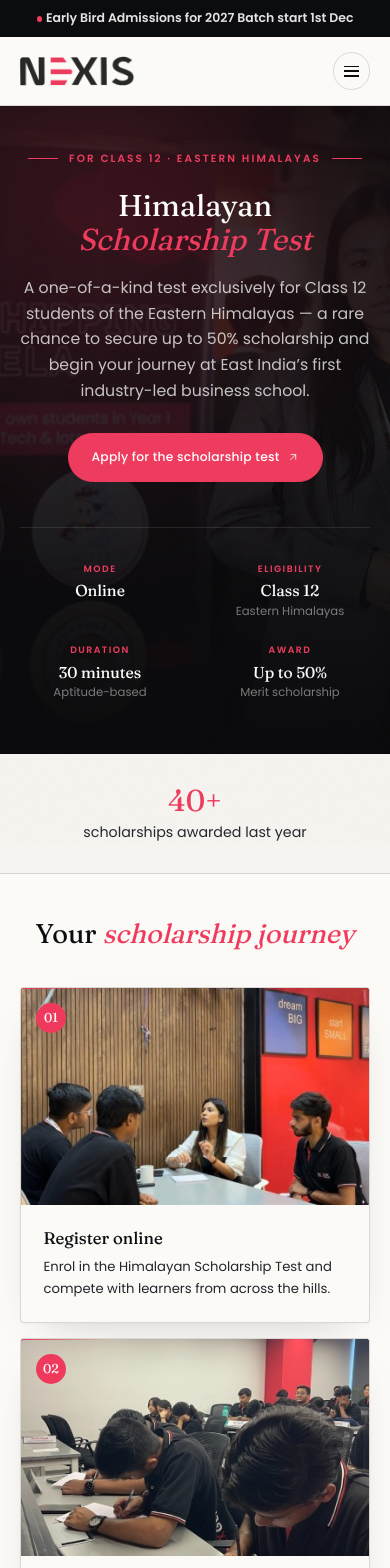
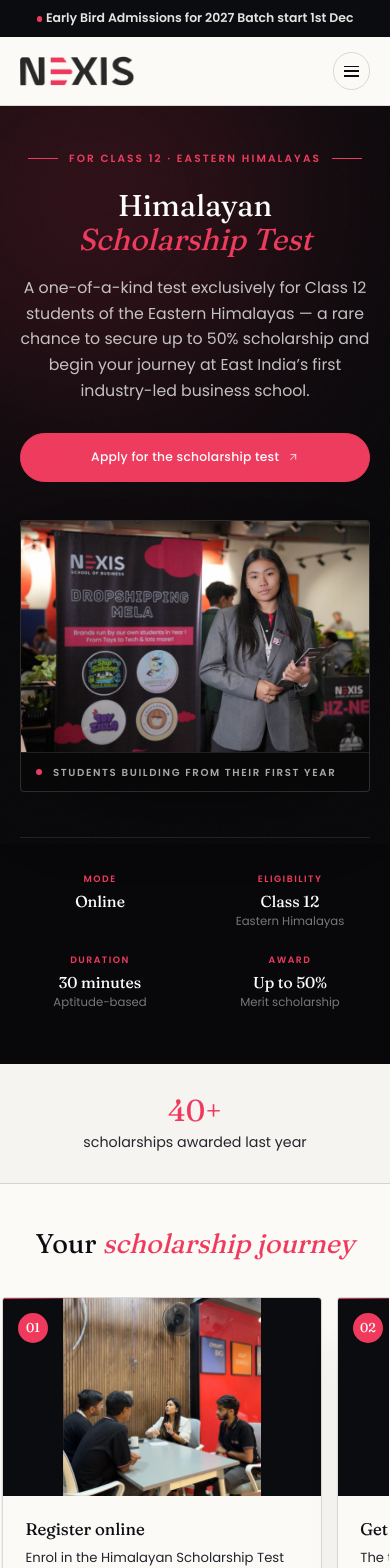
Before and after one commit to goappycodes/nexis-2027, a Next.js app: page /ug/himalayan-scholarship-test in a window 390 px wide. Shown: the top 1568 px of the page. Built offline with nearby package versions, Linux system fonts and the light colour scheme.

Commit message:
Polish scholarship campaign for mobile

```diff
--- a/app/ug/himalayan-scholarship-test/page.tsx
+++ b/app/ug/himalayan-scholarship-test/page.tsx
@@ -1,4 +1,5 @@
 import type { Metadata } from "next";
+import Image from "next/image";
 import SiteNav from "@/components/SiteNav";
 import SiteFooter from "@/components/SiteFooter";
 import { ArrowRight, ArrowUpRight } from "@/components/icons";
@@ -49,13 +50,6 @@
 
       {/* HERO */}
       <section id="top" className={`relative isolate overflow-hidden ${DEEP} text-white`}>
-        {/* eslint-disable-next-line @next/next/no-img-element */}
-        <img
-          src="/wp-media/2025/01/himalayan-hero.jpg"
-          alt="Himalayan Scholarship Test at NEXIS"
-          className="absolute inset-0 -z-10 h-full w-full object-cover opacity-45"
-        />
-        <div className="pointer-events-none absolute inset-0 -z-10 bg-gradient-to-b from-[#08080a]/85 via-[#08080a]/65 to-[#08080a]" />
         <div className="pointer-events-none absolute -left-24 -top-24 -z-10 h-96 w-96 rounded-full bg-crimson/25 blur-[130px]" />
 
         <div className="shell relative flex flex-col items-center pb-14 pt-12 text-center sm:pt-16 lg:pb-20 lg:pt-24">
@@ -78,11 +72,29 @@
               your journey at East India&rsquo;s first industry-led business school.
             </p>
           </Reveal>
-          <Reveal delay={220}>
-            <a href={APPLY} target="_blank" rel="noreferrer" className="btn btn-crimson mt-8">
+          <Reveal delay={220} className="w-full sm:w-auto">
+            <a href={APPLY} target="_blank" rel="noreferrer" className="btn btn-crimson mt-8 w-full justify-center sm:w-auto">
               Apply for the scholarship test
               <ArrowUpRight className="arrow" />
             </a>
+          </Reveal>
+
+          <Reveal delay={260} className="mt-10 w-full max-w-5xl">
+            <figure className="overflow-hidden rounded-[4px] border border-white/15 bg-black/35 shadow-[0_35px_90px_-50px_rgba(0,0,0,0.9)]">
+              <Image
+                src="/wp-media/2025/01/himalayan-hero.jpg"
+                alt="A NEXIS student at the campus entrepreneurship showcase"
+                width={1600}
+                height={1066}
+                sizes="(max-width: 1023px) 100vw, 80vw"
+                className="h-auto w-full"
+                priority
+              />
+              <figcaption className="flex items-center gap-3 border-t border-white/10 px-4 py-3 text-left text-[0.68rem] font-semibold uppercase tracking-[0.16em] text-white/65 sm:px-5">
+                <span className="h-1.5 w-1.5 rounded-full bg-crimson" />
+                Students building from their first year
+              </figcaption>
+            </figure>
           </Reveal>
 
           <Reveal delay={300} className="mt-12 grid w-full max-w-3xl grid-cols-2 gap-x-8 gap-y-6 border-t border-white/10 pt-9 sm:grid-cols-4">
@@ -117,13 +129,12 @@
               </h2>
             </Reveal>
           </div>
-          <div className="mt-10 grid gap-4 sm:gap-5 md:grid-cols-3">
+          <div className="no-scrollbar -mx-5 mt-10 flex snap-x snap-mandatory gap-4 overflow-x-auto px-5 pb-2 sm:mx-0 sm:grid sm:grid-cols-2 sm:gap-5 sm:overflow-visible sm:px-0 sm:pb-0 md:grid-cols-3">
             {JOURNEY.map((c, i) => (
-              <Reveal key={c.n} delay={(i % 3) * 80} className={`flex flex-col ${CARD_LIGHT}`}>
+              <Reveal key={c.n} delay={(i % 3) * 80} className={`flex min-w-[82vw] snap-start flex-col sm:min-w-0 ${CARD_LIGHT}`}>
                 <AccentRule />
                 <div className="relative aspect-[16/10] overflow-hidden bg-ink">
-                  {/* eslint-disable-next-line @next/next/no-img-element */}
-                  <img src={c.img} alt={c.t} loading="lazy" decoding="async" className="absolute inset-0 h-full w-full object-cover" />
+                  <Image src={c.img} alt={c.t} fill sizes="(max-width: 639px) 82vw, (max-width: 767px) 50vw, 33vw" className="object-contain" />
                   <span className="absolute left-4 top-4 flex h-8 w-8 items-center justify-center rounded-full bg-crimson font-serif text-[0.85rem] text-white">{c.n}</span>
                 </div>
                 <div className="flex flex-1 flex-col p-6">
@@ -154,18 +165,16 @@
               </p>
             </Reveal>
           </div>
-          <div className="mt-10 grid gap-4 sm:gap-5 sm:grid-cols-2 lg:grid-cols-4">
+          <div className="no-scrollbar -mx-5 mt-10 flex snap-x snap-mandatory gap-4 overflow-x-auto px-5 pb-2 sm:mx-0 sm:grid sm:grid-cols-2 sm:gap-5 sm:overflow-visible sm:px-0 sm:pb-0 lg:grid-cols-4">
             {REWARDS.map((c, i) => (
-              <Reveal key={c.r} delay={(i % 4) * 70} className="group relative overflow-hidden rounded-[4px] border border-white/10">
-                <div className="relative aspect-[3/4]">
-                  {/* eslint-disable-next-line @next/next/no-img-element */}
-                  <img src={c.img} alt={`${c.r} — ${c.v} scholarship`} loading="lazy" decoding="async" className="absolute inset-0 h-full w-full object-cover transition-transform duration-700 ease-premium group-hover:scale-105" />
-                  <div className="absolute inset-0 bg-gradient-to-t from-[#08080a] via-[#08080a]/40 to-transparent" />
-                  <div className="absolute inset-x-0 bottom-0 p-5">
-                    <p className="text-[0.7rem] font-semibold uppercase tracking-[0.14em] text-crimson">{c.r}</p>
-                    <p className="mt-1 font-serif text-2xl text-white">{c.v}</p>
-                    <p className="text-[0.8rem] text-white/60">scholarship</p>
-                  </div>
+              <Reveal key={c.r} delay={(i % 4) * 70} className="min-w-[76vw] snap-start overflow-hidden rounded-[4px] border border-white/10 bg-[#0e0e11] sm:min-w-0">
+                <div className="relative aspect-square bg-black/30">
+                  <Image src={c.img} alt={`${c.r} — ${c.v} scholarship`} fill sizes="(max-width: 639px) 76vw, (max-width: 1023px) 50vw, 25vw" className="object-contain" />
+                </div>
+                <div className="border-t border-white/10 p-5">
+                  <p className="text-[0.7rem] font-semibold uppercase tracking-[0.14em] text-crimson">{c.r}</p>
+                  <p className="mt-1 font-serif text-2xl text-white">{c.v}</p>
+                  <p className="text-[0.8rem] text-white/60">scholarship</p>
                 </div>
               </Reveal>
             ))}
@@ -188,24 +197,23 @@
                 education. Register for the Himalayan Scholarship Test today.
               </p>
               <div className="mt-7 flex flex-wrap gap-3">
-                <a href={APPLY} target="_blank" rel="noreferrer" className="btn btn-crimson">
+                <a href={APPLY} target="_blank" rel="noreferrer" className="btn btn-crimson w-full justify-center sm:w-auto">
                   Apply now
                   <ArrowUpRight className="arrow" />
                 </a>
-                <a href="/ug" className="btn btn-ghost">
+                <a href="/ug" className="btn btn-ghost w-full justify-center sm:w-auto">
                   Explore the UG program
                   <ArrowRight className="arrow" />
                 </a>
               </div>
             </div>
             <div className="relative min-h-[240px] bg-paper-2">
-              {/* eslint-disable-next-line @next/next/no-img-element */}
-              <img
+              <Image
                 src="/wp-media/2025/11/admission-student-min-scaled.jpg"
                 alt="A NEXIS admissions counselling session"
-                loading="lazy"
-                decoding="async"
-                className="absolute inset-0 h-full w-full object-cover"
+                fill
+                sizes="(max-width: 767px) 100vw, 50vw"
+                className="object-contain"
               />
             </div>
           </Reveal>
```
Also changed, not shown: .codex/nexis-ux-audit.md.
